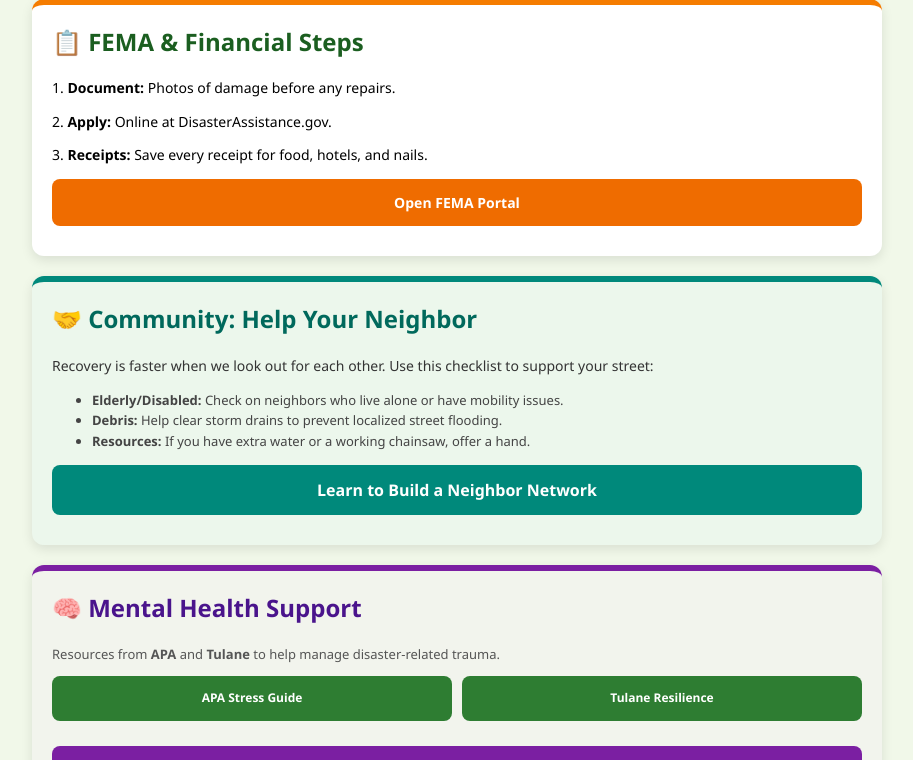
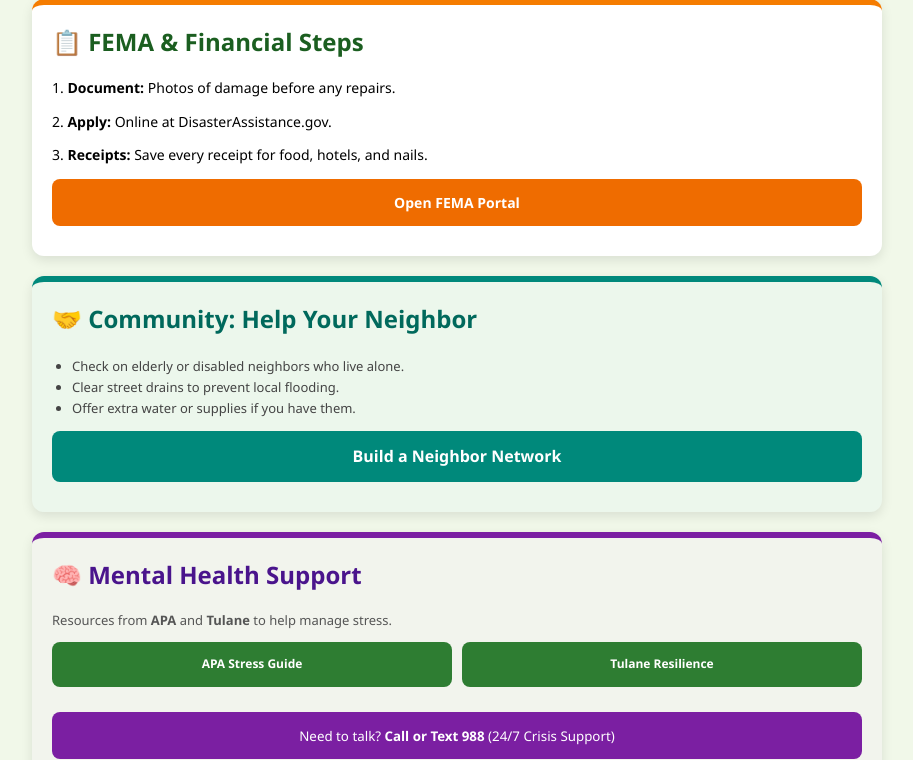
Before and after one commit to Maria08P/hurricane-shelter-app, a Flask app: page / in a window 1280 px wide. Shown: the part 5740-6500 px from the top of the page, without its empty margins (183-1096 px from the left). Run offline with Flask 3, Linux system fonts and the light colour scheme.

Commit message:
Update index.html

```diff
--- a/templates/index.html
+++ b/templates/index.html
@@ -82,37 +82,33 @@
 
 <div class="card" style="border-top-color: #00897b; background: #e0f2f150;">
             <h2 style="color: #00695c;">🤝 Community: Help Your Neighbor</h2>
-            <p style="font-size: 14px; color: #333;">Recovery is faster when we look out for each other. Use this checklist to support your street:</p>
-            <ul style="font-size: 13px; line-height: 1.6; color: #444;">
-                <li><b>Elderly/Disabled:</b> Check on neighbors who live alone or have mobility issues.</li>
-                <li><b>Debris:</b> Help clear storm drains to prevent localized street flooding.</li>
-                <li><b>Resources:</b> If you have extra water or a working chainsaw, offer a hand.</li>
+            <ul style="font-size: 13px; line-height: 1.6; color: #444; padding-left: 20px;">
+                <li>Check on elderly or disabled neighbors who live alone.</li>
+                <li>Clear street drains to prevent local flooding.</li>
+                <li>Offer extra water or supplies if you have them.</li>
             </ul>
-            <a href="https://www.ready.gov/neighbors" target="_blank" class="nav-btn" style="background: #00897b; color: white; border: none;">Learn to Build a Neighbor Network</a>
+            <a href="https://www.ready.gov/plan-for-locations#neighbors" target="_blank" class="nav-btn" style="background: #00897b; color: white; border: none;">Build a Neighbor Network</a>
         </div>
 
-       <div id="mental-health-section" class="card" style="border-top-color: #7b1fa2; background: #f3e5f540;">
-    <h2 style="color: #4a148c;">🧠 Mental Health Support</h2>
-    <p style="font-size: 13px; color: #555;">Resources from <b>APA</b> and <b>Tulane</b> to help manage disaster-related trauma.</p>
+        <div id="mental-health-section" class="card" style="border-top-color: #7b1fa2; background: #f3e5f540;">
+            <h2 style="color: #4a148c;">🧠 Mental Health Support</h2>
+            <p style="font-size: 13px; color: #555;">Resources from <b>APA</b> and <b>Tulane</b> to help manage stress.</p>
+            <div style="display: flex; gap: 10px;">
+                <a href="https://www.apa.org/topics/disasters-response/hurricane-stress" target="_blank" class="nav-btn" style="background-color: #2e7d32; color: #ffffff; border: none; font-size: 12px; flex: 1; font-weight: bold;">APA Stress Guide</a>
+                <a href="https://news.tulane.edu/pr/mental-health-experts-offer-coping-tips-well-being-after-storms-and-other-disasters" target="_blank" class="nav-btn" style="background-color: #2e7d32; color: #ffffff; border: none; font-size: 12px; flex: 1; font-weight: bold;">Tulane Resilience</a>
+            </div>
+            <div style="margin-top: 15px; background: #7b1fa2; color: white; padding: 12px; border-radius: 8px; text-align: center;">
+                <small>Need to talk? <b>Call or Text 988</b> (24/7 Crisis Support)</small>
+            </div>
+        </div>
 
-    <div style="display: flex; gap: 10px; margin-top: 10px;">
-        <a href="https://www.apa.org/topics/disasters-response/hurricane-stress" target="_blank"
-           class="nav-btn"
-           style="background-color: #2e7d32; color: #ffffff; border: none; font-size: 12px; flex: 1; font-weight: bold;">
-           APA Stress Guide
-        </a>
-
-        <a href="https://news.tulane.edu/pr/mental-health-experts-offer-coping-tips-well-being-after-storms-and-other-disasters" target="_blank"
-           class="nav-btn"
-           style="background-color: #2e7d32; color: #ffffff; border: none; font-size: 12px; flex: 1; font-weight: bold;">
-           Tulane Resilience
-        </a>
-    </div>
-
-    <div style="margin-top: 15px; background: #7b1fa2; color: white; padding: 12px; border-radius: 8px; text-align: center; font-weight: bold;">
-        <small>Need to talk? <b>Call or Text 988</b> (24/7 Crisis Support)</small>
-    </div>
-</div>
+        <div class="card" style="border-top-color: #455a64; text-align: center;">
+            <h2 style="color: #37474f;">🛰️ More Shelter Details</h2>
+            <p style="font-size: 13px; color: #666;">View user reviews and detailed facility info on our companion app.</p>
+            <a href="https://stormsafe-hurricane-shelter-finder-581021306710.us-west1.run.app/" target="_blank" class="nav-btn" style="background: #455a64; color: white; border: none;">
+                Open Shelter App (Reviews & More)
+            </a>
+        </div>
 
     </div> </div> <script>
     function filterTable() {
@@ -121,17 +117,6 @@
             r.style.display = r.innerText.toLowerCase().includes(q) ? '' : 'none';
         });
     }
-        function shareSite() {
-        if (navigator.share) {
-            navigator.share({
-                title: 'Florida Hurricane Relief Hub',
-                text: 'Check out this shelter finder and emergency guide for our neighborhood.',
-                url: window.location.href
-            }).catch(console.error);
-        } else {
-            alert("Copy this URL to share: " + window.location.href);
-        }
-    }
 </script>
 </body>
 </html>
```
